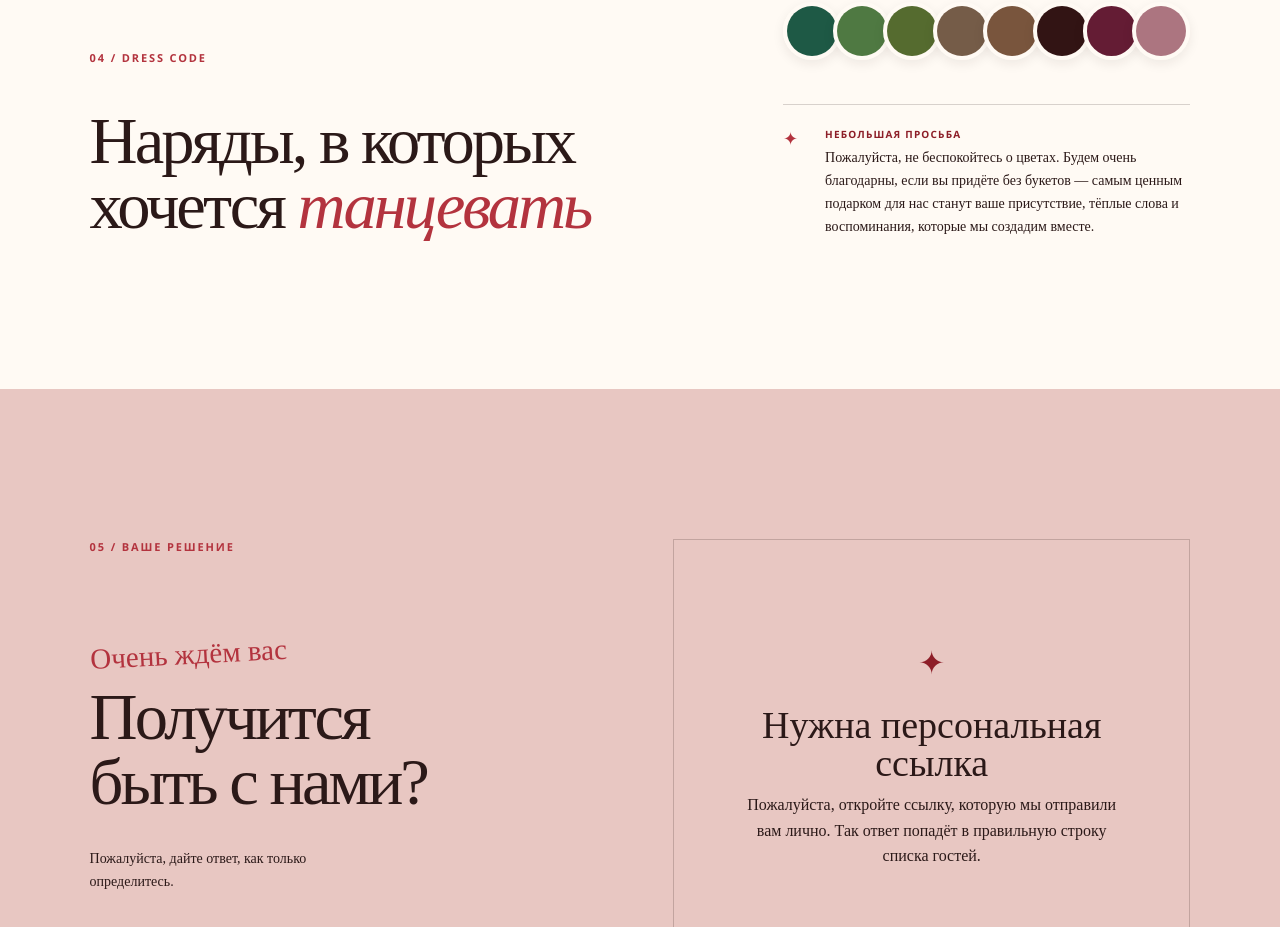
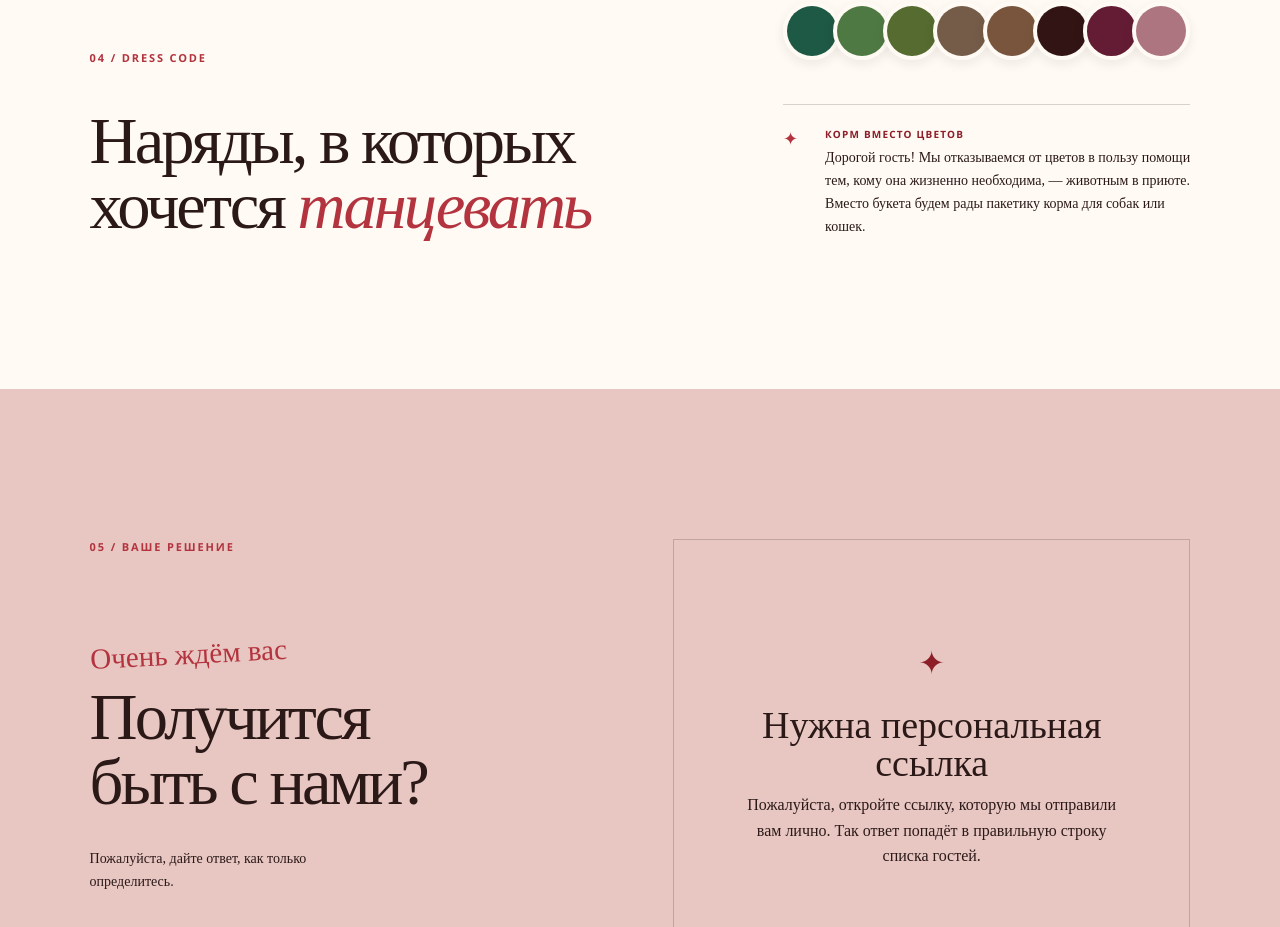
Before and after one commit to herr-wahnsinn/wedding-invitation, a Next.js app: page / in a window 1280 px wide. Shown: the part 3340-4267 px from the top of the page. Built offline with nearby package versions, Linux system fonts and the light colour scheme.

Commit message:
Add shelter food request

```diff
--- a/app/page.tsx
+++ b/app/page.tsx
@@ -282,7 +282,7 @@ export default function Home() {
           </div>
           <aside className="flower-request">
             <span aria-hidden="true">✦</span>
-            <p><strong>Небольшая просьба</strong>Пожалуйста, не беспокойтесь о цветах. Будем очень благодарны, если вы придёте без букетов — самым ценным подарком для нас станут ваше присутствие, тёплые слова и воспоминания, которые мы создадим вместе.</p>
+            <p><strong>Корм вместо цветов</strong>Дорогой гость! Мы отказываемся от цветов в пользу помощи тем, кому она жизненно необходима, — животным в приюте. Вместо букета будем рады пакетику корма для собак или кошек.</p>
           </aside>
         </div>
       </section>
```
